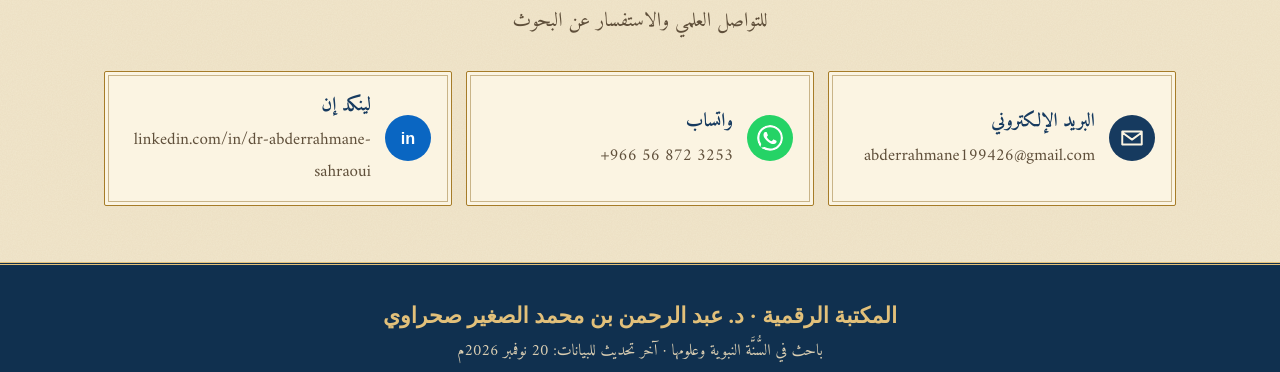
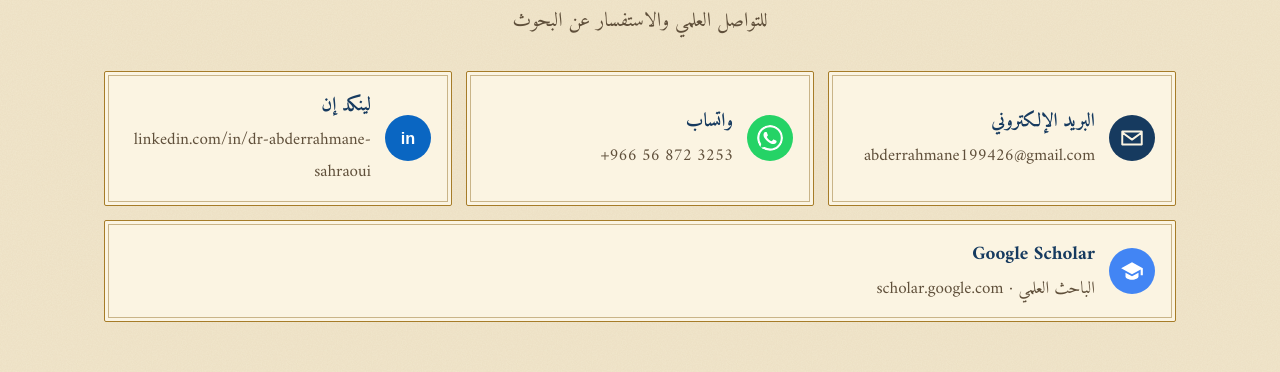
Before and after one commit to dr-abderrahmane-sahraoui/dr-abderrahmane-sahraoui.github.io, a plain HTML site: page index.html in a window 1280 px wide. Shown: the part 6062-6434 px from the top of the page. Drawn offline with nearby package versions, Linux system fonts and the light colour scheme; a web font is replaced by a local one.

Commit message:
Add Google Scholar link to contact section

```diff
--- a/index.html
+++ b/index.html
@@ -208,6 +208,7 @@ section.block{border-bottom:0;padding-block:56px}
 .ic{flex:none;width:46px;height:46px;padding:10px;border-radius:50%}
 .ic.wa{background:#25D366;color:#fff}
 .ic.in{background:#0A66C2;color:#fff}
+.ic.gs{background:#4285F4;color:#fff}
 .ic.ml{background:var(--accent);color:var(--accent-ink)}
 footer{text-align:center}
 @media (max-width:860px){
@@ -468,6 +469,7 @@ footer b{font-family:"Aref Ruqaa",serif;color:var(--gold2)}
     <a href="mailto:abderrahmane199426@gmail.com"><svg class="ic ml" viewBox="0 0 24 24" aria-hidden="true"><path fill="none" stroke="currentColor" stroke-width="1.8" stroke-linejoin="round" d="M3 6h18v12H3zM3 7l9 6.5L21 7"/></svg><div><b>البريد الإلكتروني</b><span>abderrahmane199426@gmail.com</span></div></a>
     <a href="https://wa.me/966568723253" target="_blank" rel="noopener" aria-label="مراسلة عبر واتساب"><svg class="ic wa" viewBox="0 0 24 24" aria-hidden="true"><path fill="currentColor" d="M17.472 14.382c-.297-.149-1.758-.867-2.03-.967-.273-.099-.471-.148-.67.15-.197.297-.767.966-.94 1.164-.173.199-.347.223-.644.075-.297-.15-1.255-.463-2.39-1.475-.883-.788-1.48-1.761-1.653-2.059-.173-.297-.018-.458.13-.606.134-.133.298-.347.446-.52.149-.174.198-.298.298-.497.099-.198.05-.371-.025-.52-.075-.149-.669-1.612-.916-2.207-.242-.579-.487-.5-.669-.51-.173-.008-.371-.01-.57-.01-.198 0-.52.074-.792.372-.272.297-1.04 1.016-1.04 2.479 0 1.462 1.065 2.875 1.213 3.074.149.198 2.096 3.2 5.077 4.487.709.306 1.262.489 1.694.625.712.227 1.36.195 1.871.118.571-.085 1.758-.719 2.006-1.413.248-.694.248-1.289.173-1.413-.074-.124-.272-.198-.57-.347m-5.421 7.403h-.004a9.87 9.87 0 01-5.031-1.378l-.361-.214-3.741.982.998-3.648-.235-.374a9.86 9.86 0 01-1.51-5.26c.001-5.45 4.436-9.884 9.888-9.884 2.64 0 5.122 1.03 6.988 2.898a9.825 9.825 0 012.893 6.994c-.003 5.45-4.437 9.884-9.885 9.884m8.413-18.297A11.815 11.815 0 0012.05 0C5.495 0 .16 5.335.157 11.892c0 2.096.547 4.142 1.588 5.945L.057 24l6.305-1.654a11.882 11.882 0 005.683 1.448h.005c6.554 0 11.89-5.335 11.893-11.893a11.821 11.821 0 00-3.48-8.413z"/></svg><div><b>واتساب</b><span>+966 56 872 3253</span></div></a>
     <a href="https://www.linkedin.com/in/dr-abderrahmane-sahraoui/" target="_blank" rel="noopener" aria-label="الحساب في لينكد إن"><svg class="ic in" viewBox="0 0 24 24" aria-hidden="true"><text x="12" y="17.5" direction="ltr" text-anchor="middle" font-family="Arial,Helvetica,sans-serif" font-weight="700" font-size="15" fill="currentColor">in</text></svg><div><b>لينكد إن</b><span>linkedin.com/in/dr-abderrahmane-sahraoui</span></div></a>
+    <a href="https://scholar.google.com/citations?user=iJZ1ytQAAAAJ" target="_blank" rel="noopener" aria-label="الملف في Google Scholar"><svg class="ic gs" viewBox="0 0 24 24" aria-hidden="true"><path fill="currentColor" d="M12 4 2 9.5l10 5.5 8-4.4V16h2V9.5z"/><path fill="currentColor" d="M6 13.6V17c0 1.4 2.7 3 6 3s6-1.6 6-3v-3.4l-6 3.3z"/></svg><div><b>Google Scholar</b><span>scholar.google.com · الباحث العلمي</span></div></a>
   </div>
 </div></section>
 </main>
```
